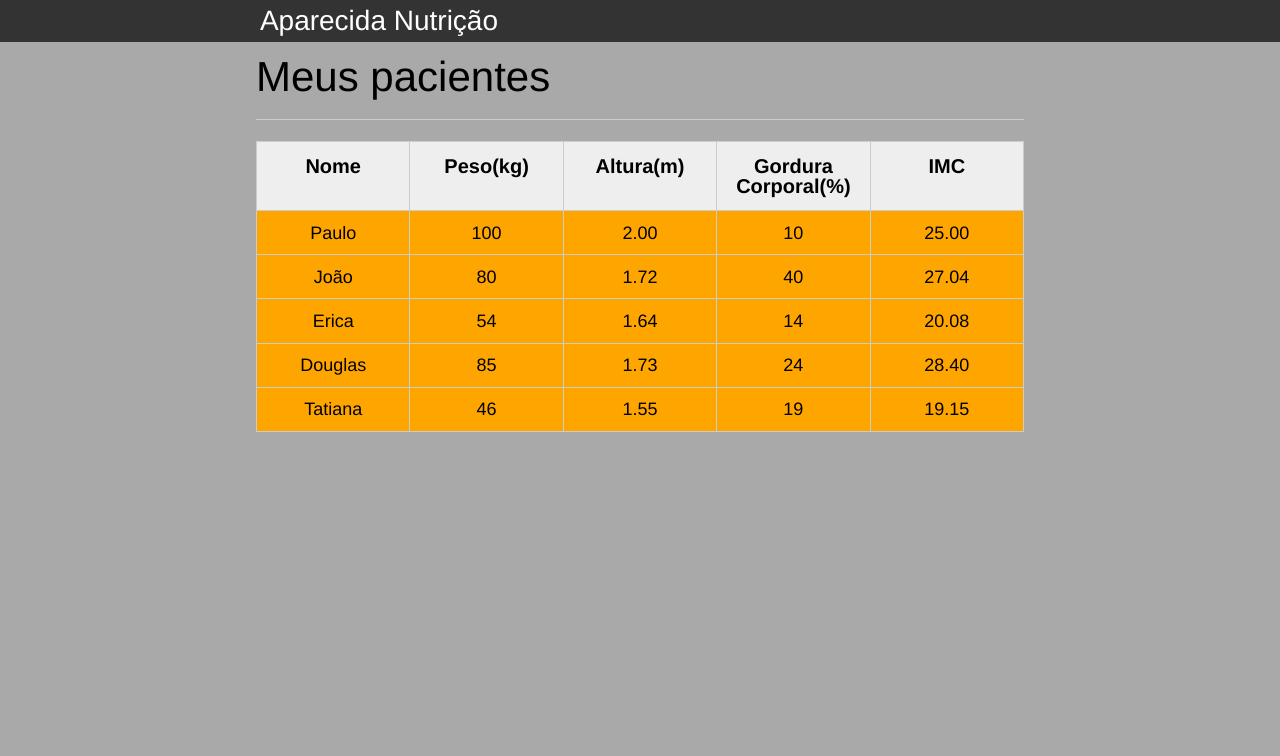
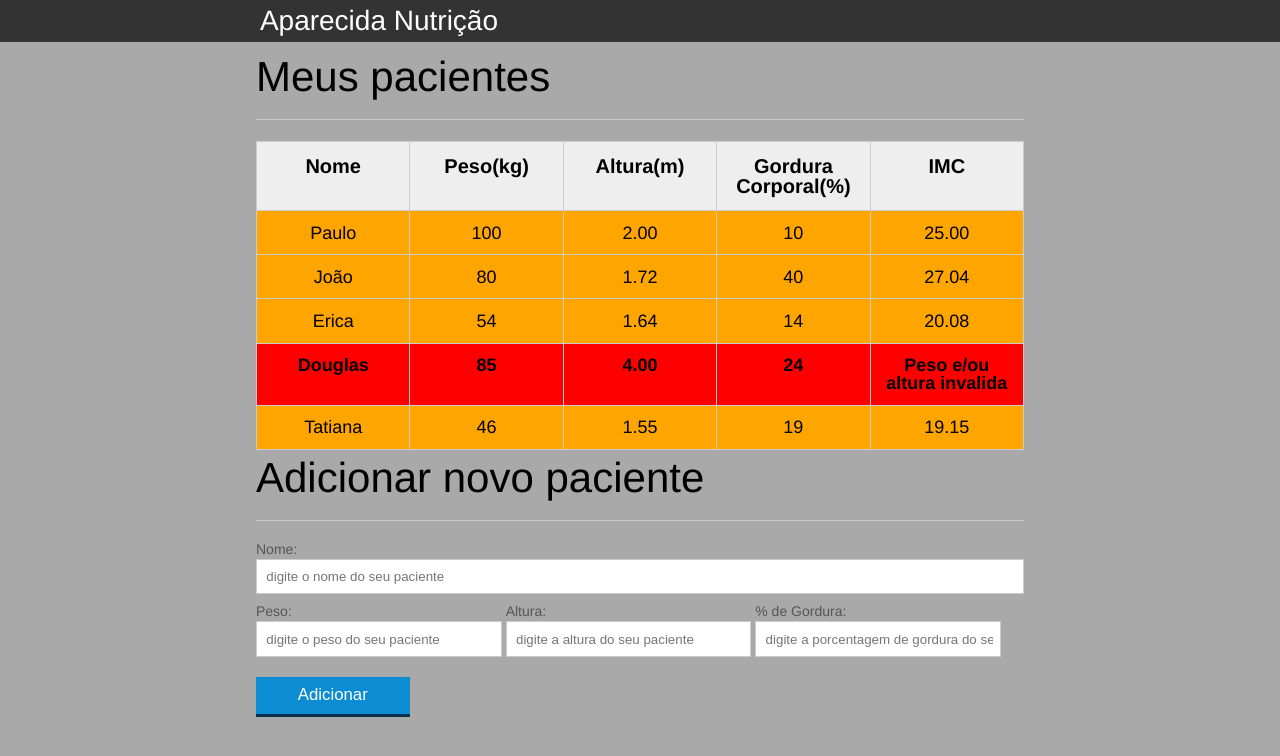
Before and after one commit to Patrickalvares/nutricionista-aparecida, a plain HTML site: page index.html in a window 1280 px wide. Drawn offline with Linux system fonts and the light colour scheme.

Commit message:
Highlight in CSS when one of the entries is invalid and creation of the form for adding new patients.

```diff
--- a/css/index.css
+++ b/css/index.css
@@ -138,3 +138,8 @@ button[disabled=disabled], button:disabled {
 .campo-invalido{
 	border: 1px solid red;
 }
+
+.paciente-invalido {
+	background-color: red;
+	font-weight : bold;
+}
--- a/index.html
+++ b/index.html
@@ -56,7 +56,7 @@
 						<tr class="paciente">
 							<td class="info-nome">Douglas</td>
 							<td class="info-peso">85</td>
-							<td class="info-altura">1.73</td>
+							<td class="info-altura">4.00</td>
 							<td class="info-gordura">24</td>
 							<td class="info-imc">0</td>
 						</tr>
@@ -72,6 +72,29 @@
 
 			</section>
 		</main>
+		<section class="container">
+			<h2 id="titulo-form">Adicionar novo paciente</h2>
+			<form id="form-adiciona">
+				<div class="">
+					<label for="nome">Nome:</label>
+					<input id="nome" name="nome" type="text" placeholder="digite o nome do seu paciente" class="campo">
+				</div>
+				<div class="grupo">
+					<label for="peso">Peso:</label>
+					<input id="peso" name="peso" type="text" placeholder="digite o peso do seu paciente" class="campo campo-medio">
+				</div>
+				<div class="grupo">
+					<label for="altura">Altura:</label>
+					<input id="altura" name="altura" type="text" placeholder="digite a altura do seu paciente" class="campo campo-medio">
+				</div>
+				<div class="grupo">
+					<label for="gordura">% de Gordura:</label>
+					<input id="gordura" name="gordura" type="text" placeholder="digite a porcentagem de gordura do seu paciente" class="campo campo-medio">
+				</div>
+
+				<button id="adicionar-paciente" class="botao bto-principal">Adicionar</button>
+			</form>
+		</section>
 		<script src="js/principal.js"></script>
 	</body>
 </html>
--- a/js/principal.js
+++ b/js/principal.js
@@ -16,6 +16,13 @@ for (var i = 0; i < pacientes.length; i++) {
 		tdImc.textContent = imcNovo.toFixed(2);
 	}
 	else {
-		tdImc.textContent = "Peso ou altura invalida";
+		tdImc.textContent = "Peso e/ou altura invalida";
+		paciente.classList.add("paciente-invalido");
+
 	}
 }
+var botaoAdicionar = document.querySelector("#adicionar-paciente");
+botaoAdicionar.addEventListener("click", function () {
+	event.preventDefault();
+	console.log("Fui clicado!");
+});
```
